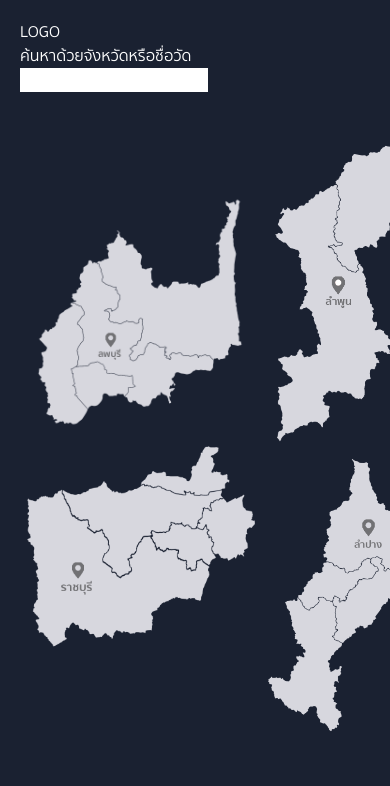
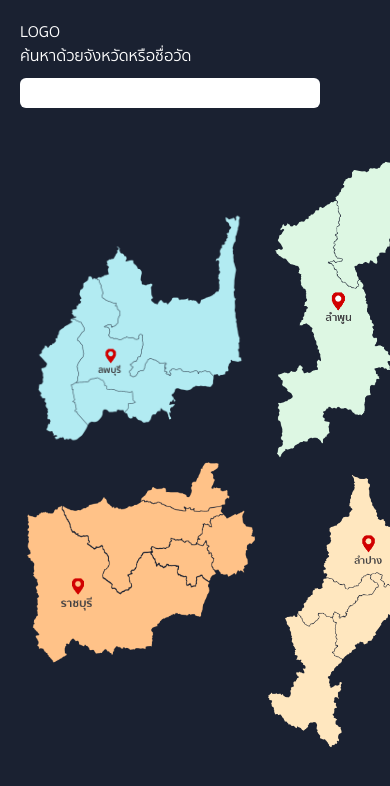
Before and after one commit to LifeAtKMITL/temple-scraping-frontend, a React (Vite) app: page / in a window 390 px wide. Shown: the top 786 px of the page. Built offline with nearby package versions, Linux system fonts and the light colour scheme; no server answers.

Commit message:
filter&search provinces

```diff
--- a/src/components/ExportButton.tsx
+++ b/src/components/ExportButton.tsx
@@ -19,12 +19,12 @@ const ExportButton = () => {
   return (
     <div>
       <button
-        className='bg-[#c30c0c] w-[200px] h-[100px] rounded-xl'
+        className='bg-[#5EE8D5] rounded-lg px-6 py-2 text-bg font-semibold'
         onClick={() => {
           downloadCSV('templesList');
         }}
       >
-        download
+        Export to CSV
       </button>
     </div>
   );
--- a/src/components/HomeContainer.tsx
+++ b/src/components/HomeContainer.tsx
@@ -1,25 +1,57 @@
+import React, { useState, useEffect } from 'react';
 import useTemple from '@/hooks/useTemple';
 import ExportButton from './ExportButton';
+import useFilter from '@/hooks/useFilter';
+import useSearch from '@/hooks/useSearch';
 
 function HomeContainer() {
   const { provinces, isLoading } = useTemple();
+  const { filterList } = useFilter();
+  const { searchText } = useSearch();
+  if (!provinces) return <div></div>;
+
+  let temp = provinces?.map((province) => ({
+    ...province,
+    data: province.data.filter((name) => name.includes(searchText)),
+  }));
+  temp = temp.filter((province) => filterList.includes(province.province));
+  // const temp = provinces[0].data.filter((name) => name.includes(searchText));
+
+  useEffect(() => {
+    console.log(searchText);
+    console.log(filterList);
+  }, [searchText, filterList]);
 
   return (
-    <div className='w-full h-screen overflow-y-scroll'>
-      <h1>HomeContainer</h1>
-      <ExportButton />
-      <div className='flex gap-4'>
-        {isLoading && <p className='animate-bounce'>Loading...</p>}
-        {provinces &&
-          provinces.map((province, idx) => (
+    <div className=' w-full h-screen px-6 py-8'>
+      <div className='h-[95%] flex flex-col gap-4 pl-16 pb-8 pt-8 rounded-xl mb-5'>
+        <div className='overflow-y-scroll space-y-6 text-[#E8E8E8]'>
+          {isLoading && <p className='animate-bounce'>Loading...</p>}
+          {temp &&
+            temp.map((province, idx) => (
+              <div key={idx} className=''>
+                {province.data.length ? <h1 className='text-4xl mb-2'>{province.province}</h1> : null}
+                <ul className='grid grid-cols-12 list-inside'>
+                  {province.data.map((name, idx) => (
+                    <li key={idx} className='col-span-2 xl:col-span-4 lg:col-span-6 md:col-span-6 list-disc'>
+                      {name}
+                    </li>
+                  ))}
+                </ul>
+              </div>
+            ))}
+          {/* {temp &&
+          temp.map((province, idx) => (
             <div key={idx} className='border-black bg-[#d4d4d4] rounded-md shadow-inner m-2 p-2'>
               <h1 className='text-2xl'>{province.province}</h1>
               {province.data.map((name, idx) => (
                 <p key={idx}>{name}</p>
               ))}
             </div>
-          ))}
+          ))} */}
+        </div>
       </div>
+      <ExportButton />
     </div>
   );
 }
--- a/src/components/SearchBox.tsx
+++ b/src/components/SearchBox.tsx
@@ -4,6 +4,7 @@ import { useRef } from 'react';
 const SearchBox = () => {
   const textRef = useRef<HTMLInputElement>(null);
   const { setSearchText } = useSearch();
+
   const searching = () => {
     const textSearch = textRef.current?.value || '';
     if (textSearch) {
@@ -15,7 +16,7 @@ const SearchBox = () => {
   return (
     <input
       type='text'
-      className='bg-[#ffffff] h-[30px] w-[300px] px-[3px] rounded-md mt-[10px]'
+      className='bg-[#ffffff] text-black h-[30px] w-[300px] px-[3px] rounded-md mt-[10px]'
       ref={textRef}
       onChange={searching}
     />
--- a/src/components/map/index.tsx
+++ b/src/components/map/index.tsx
@@ -15,7 +15,6 @@ const MapHover: React.FC<IMap> = ({ imgDefaultPath, imgActivePath, handleClickMa
 
   // Detect transparency of the image
   const isTransparent = (pixelData: Uint8ClampedArray): boolean => {
-    console.log(pixelData);
     return pixelData[3] === 0; // Check if alpha channel is 0 (fully transparent)
   };
 
@@ -51,7 +50,7 @@ const MapHover: React.FC<IMap> = ({ imgDefaultPath, imgActivePath, handleClickMa
           ref={imageRef}
           src={imgActivePath}
           alt='imgProvince'
-          className='image'
+          className='w-[100%] h-[100%] transition duration-300 cursor-pointer'
           onMouseMove={handleMouseMove}
           onClick={handleImageClick}
         />
@@ -60,7 +59,11 @@ const MapHover: React.FC<IMap> = ({ imgDefaultPath, imgActivePath, handleClickMa
           ref={imageRef}
           src={imgDefaultPath}
           alt='imgProvince'
-          className={hover ? 'image hover-effect' : 'image'}
+          className={
+            hover
+              ? 'w-[100%] h-[100%] transition duration-300 cursor-pointer brightness-[50%] transform scale-110'
+              : 'w-[100%] h-[100%] transition duration-300 cursor-pointer'
+          }
           onMouseMove={handleMouseMove}
           onClick={handleImageClick}
         />
--- a/src/components/resizeDiv/index.tsx
+++ b/src/components/resizeDiv/index.tsx
@@ -1,69 +1,21 @@
 import React, { useState, useEffect, useRef, MouseEvent } from 'react';
 import './index.css';
 import Showmap from '../showMap';
+import SearchBox from '../SearchBox';
 
 interface ArrowProps {
   initialWidth?: number;
 }
 
 const ResizeDiv: React.FC<ArrowProps> = () => {
-  // const [dragging, setDragging] = useState(false);
-  const dragRef = useRef<HTMLDivElement | null>(null);
-
-  // useEffect(() => {
-  //   const onMouseMove = (event: any) => {
-  //     if (dragging) {
-  //       const newWidth = event.clientX;
-  //       setWidth(newWidth);
-  //     }
-  //   };
-  //   // const onMouseMove = (event: MouseEvent<Element, MouseEvent>) => {
-  //   //   if (dragging) {
-  //   //     const newWidth = event.clientX;
-  //   //     setWidth(newWidth);
-  //   //   }
-  //   // };
-  //   const onMouseUp = () => {
-  //     setDragging(false);
-  //   };
-  //   const target = document.querySelector('html') as HTMLElement;
-  //   target.addEventListener('mousemove', onMouseMove);
-  //   target.addEventListener('mouseup', onMouseUp);
-  //   return () => {
-  //     target.removeEventListener('mousemove', onMouseMove);
-  //     target.removeEventListener('mouseup', onMouseUp);
-  //   };
-  // }, [dragging]);
-
-  // const handleMouseDown = (event: MouseEvent) => {
-  //   setDragging(true);
-  //   dragRef.current = event.target as HTMLDivElement;
-  // };
-
-  // const showContent = width >= 200;
-
   return (
     <div className='content'>
       <div className='actual-content'>
         <p>LOGO</p>
         <p>ค้นหาด้วยจังหวัดหรือชื่อวัด</p>
-        <input />
+        <SearchBox />
         <Showmap />
       </div>
-
-      {/* <div className='resize-container'>
-          <div className='resize'
-            style={{
-              position: 'relative',
-              minWidth: '5px',
-              height: '50px',
-              borderRadius: '12px',
-              background: 'darkgrey',
-              cursor: 'ew-resize',
-            }}
-            onMouseDown={handleMouseDown}
-          />
-        </div> */}
     </div>
   );
 };
--- a/src/components/showMap/index.tsx
+++ b/src/components/showMap/index.tsx
@@ -1,4 +1,4 @@
-import React, { useState } from 'react';
+import React, { useState, useEffect } from 'react';
 import RatchaburiIMGDefault from '@/assets/images/Ratchaburi_default.png';
 import RatchaburiIMGActive from '@/assets/images/Ratchaburi_active.png';
 import LampangIMGDefault from '@/assets/images/Lampang_default.png';
@@ -8,29 +8,36 @@ import LopburiIMGActive from '@/assets/images/Lopburi_active.png';
 import LamphunIMGDefault from '@/assets/images/Lamphun_default.png';
 import LamphunIMGActive from '@/assets/images/Lamphun_active.png';
 import MapHover from '../map';
+import useFilter from '@/hooks/useFilter';
 
 const Showmap = () => {
-  const [RatchaburiActive, setRatchaburiActive] = useState(false);
-  const [LampangActive, setLampangActive] = useState(false);
-  const [LopburiActive, setLopburiActive] = useState(false);
-  const [LamphunActive, setLamphunActive] = useState(false);
+  const { setFilterList } = useFilter();
+  const [RatchaburiActive, setRatchaburiActive] = useState(true);
+  const [LampangActive, setLampangActive] = useState(true);
+  const [LopburiActive, setLopburiActive] = useState(true);
+  const [LamphunActive, setLamphunActive] = useState(true);
 
   const handleClickRatchaburi = () => {
     setRatchaburiActive(!RatchaburiActive);
-    console.log('Ratchaburi:', RatchaburiActive);
   };
   const handleClickLampang = () => {
     setLampangActive(!LampangActive);
-    console.log('Lampang:', LampangActive);
   };
   const handleClickLopburi = () => {
     setLopburiActive(!LopburiActive);
-    console.log('Lopburi:', LopburiActive);
   };
   const handleClickLamphun = () => {
     setLamphunActive(!LamphunActive);
-    console.log('Lamphun:', LamphunActive);
   };
+
+  useEffect(() => {
+    const activeState = [];
+    if (RatchaburiActive) activeState.push('ราชบุรี');
+    if (LampangActive) activeState.push('ลำปาง');
+    if (LopburiActive) activeState.push('ลพบุรี');
+    if (LamphunActive) activeState.push('ลำพูน');
+    setFilterList(activeState);
+  }, [RatchaburiActive, LampangActive, LopburiActive, LamphunActive]);
 
   return (
     <div className='relative w-[25rem] 2xl:w-[30rem]'>
--- a/src/contexts/Filter/FilterProvider.tsx
+++ b/src/contexts/Filter/FilterProvider.tsx
@@ -2,7 +2,7 @@ import { PropsWithChildren, useState } from 'react';
 import FilterContext from './FilterContext';
 
 const FilterProvider = ({ children }: PropsWithChildren) => {
-  const [filterList, setFilterList] = useState<string[]>([]);
+  const [filterList, setFilterList] = useState<string[]>(['ราชบุรี', 'ลพบุรี', 'ลำพูน', 'ลำปาง']);
 
   return <FilterContext.Provider value={{ filterList, setFilterList }}>{children}</FilterContext.Provider>;
 };
```
